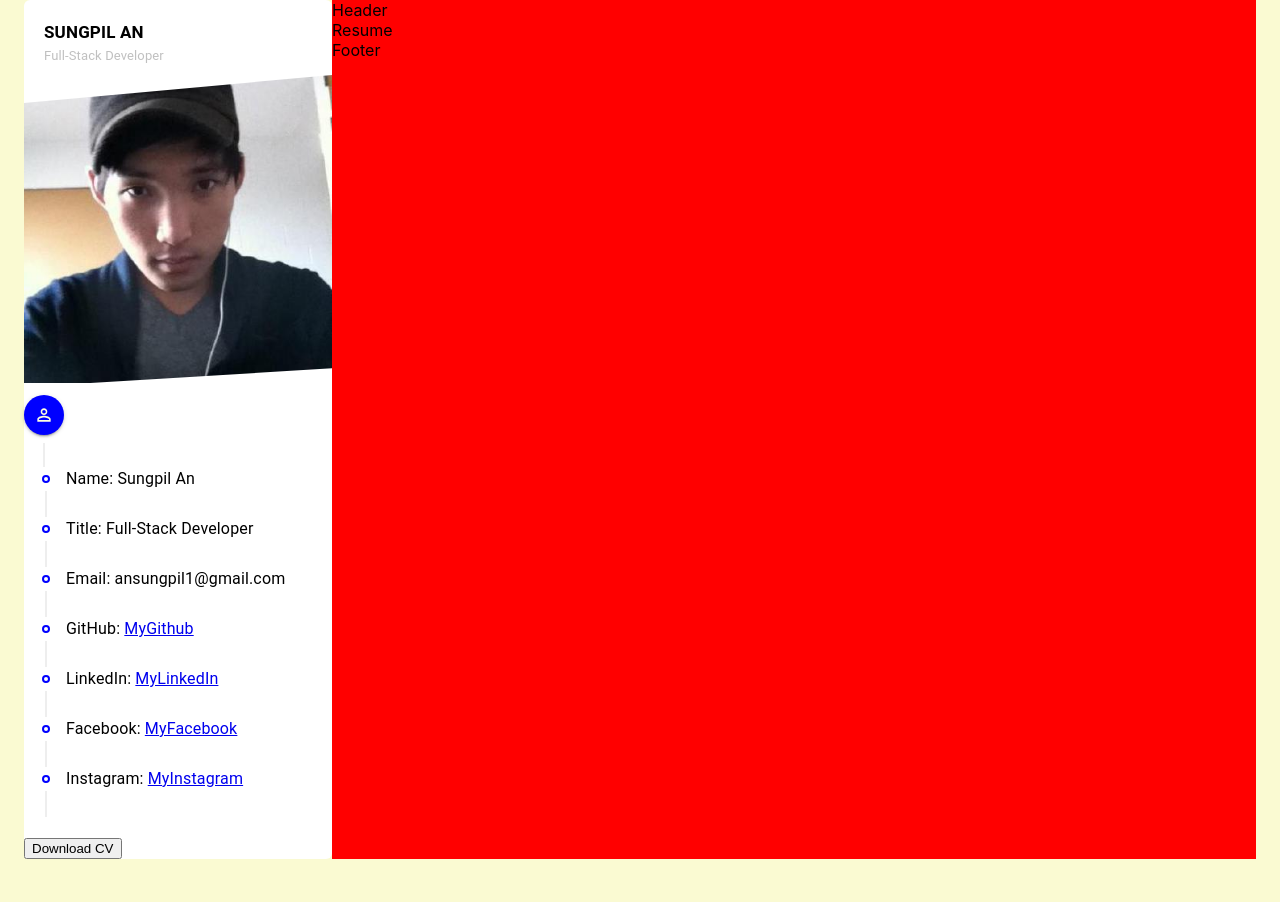
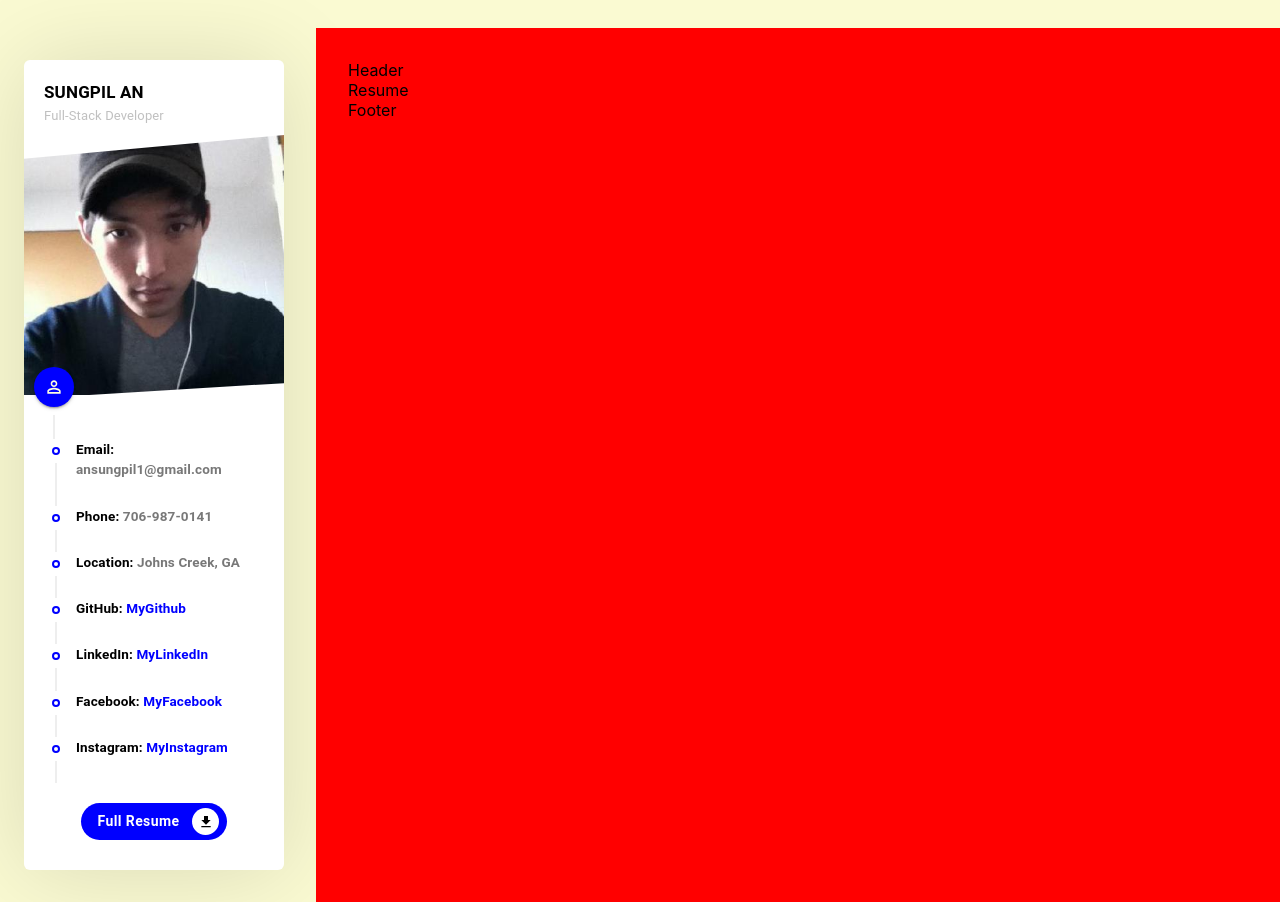
Before and after one commit to ahnlok/react-portfolio, a React (Create React App) app: page / in a window 1280 px wide. Before the commit the page ends 859 px from the top, so only its background shows below. Built offline with nearby package versions, Linux system fonts and the light colour scheme.

Commit message:
added button.js and css and import to profile

```diff
--- a/src/App.css
+++ b/src/App.css
@@ -1,3 +1,20 @@
 :root {
     --main-color: blue;
 }
+
+/* Margins & Paddings */
+.top_60 {
+    margin-top: 60px !important;
+}
+
+@media (max-width: 991px) {
+    .top_60 {
+        margin-top: 30px !important;
+    }
+}
+
+.container_shadow {
+    box-shadow: 0px 2px 92px 0px rgba(0, 0, 0, 0.13);
+    -webkit-box-shadow: 0px 2px 92px 0px rgba(0, 0, 0, 0.13);
+    -moz-box-shadow: 0px 2px 92px 0px rgba(0, 0 , 0 , 0.13);
+}
--- a/src/App.js
+++ b/src/App.js
@@ -14,8 +14,8 @@ import './App.css';
 
 function App() {
   return (
-   <Container>
-     <Grid container>
+   <Container className={'top_60'}>
+     <Grid container spacing={8}>
        <Grid item xs={12} sm={12} md={4} lg={3}>
          <Profile />
        </Grid>
--- /dev/null
+++ b/src/components/Button/Button.css
@@ -0,0 +1,38 @@
+.custom_btn {
+    background-color: var(--main-color) !important;
+    color: white !important;
+    font-size: 14px !important;
+    font-weight: bold !important;
+    border: 0 !important;
+    border-radius: 50px !important;
+    padding: 1px 12px !important;
+    line-height: 35px !important;
+    min-width: 100px !important;
+    outline: none !important;
+}
+
+.custom_btn .btn_icon_container {
+    color: #000 !important;
+    background: white !important;
+    border-radius: 50px !important;
+    height: 27px !important;
+    width: 27px !important;
+    line-height: 29px !important;
+    text-align: center !important;
+    display: flex !important;
+    align-items: center !important;
+    justify-content: center !important;
+}
+
+.custom_btn .btn_icon_container > .MuiSvgIcon-root {
+    font-size: 16px !important;
+}
+
+.custom_btn .btn_text {
+    font-size: 14px !important;
+    text-transform: none !important;
+    text-align: center;
+    width: 100%;
+    margin-right: 5px;
+    margin-left: 5px;
+}
--- /dev/null
+++ b/src/components/Button/Button.js
@@ -0,0 +1,16 @@
+import React from 'react'
+import { Button } from '@material-ui/core';
+import './Button.css';
+
+const CustomButton = ({text, icon}) => {
+    return (
+        <Button className='custom_btn'
+            endIcon={
+            icon ? <div className='btn_icon_container'>{icon}</div> : null}>
+            <span className='btn_text'>{text}</span>
+
+        </Button>
+    )
+}
+
+export default CustomButton
--- a/src/components/Profile/Profile.css
+++ b/src/components/Profile/Profile.css
@@ -30,3 +30,41 @@
 .profile_image img {
     width: 100%;
 }
+
+/* Information */
+.profile_information {
+    top: 0;
+    left: 0;
+    margin: -40px 10px 30px;
+}
+
+.profile_information .timeline .timeline_context {
+    margin-top: 2px;
+    margin-bottom: 10px;
+}
+
+.timelineItem_text {
+    font-size: 13.5px !important;
+    color: #787878 !important;
+    font-weight: bold !important;
+    text-decoration: none;
+}
+
+.timelineItem_text > a {
+    font-size: 13.5px !important;
+    color: blue !important;
+    font-weight: bold !important;
+    text-decoration: none;
+}
+
+.timelineItem_text > span{
+    color: black;
+}
+
+.profile .button_container {
+    width: 100%;
+    display: flex;
+    justify-content: center;
+    margin-top: 20px;
+
+}
--- a/src/components/Profile/Profile.js
+++ b/src/components/Profile/Profile.js
@@ -7,6 +7,8 @@ import resumeData from '../../utils/resumeData';
 import PersonOutlineOutlinedIcon from '@material-ui/icons/PersonOutlineOutlined';
 import TimelineItem from "@material-ui/lab/TimelineItem";
 import TimelineContent from "@material-ui/lab/TimelineContent";
+import CustomButton from '../Button/Button'
+import GetAppIcon from '@material-ui/icons/GetApp';
 
 
 const CustomTimelineItem = ({title, text, link}) => (
@@ -14,14 +16,14 @@ const CustomTimelineItem = ({title, text, link}) => (
         <CustomTimeLineSeparator />
         <TimelineContent className="timeline_content">
             {link ? (
-            <Typography>
+            <Typography className="timelineItem_text">
                 <span>{title}:</span>{" "}
                 <a href={link} target="_blank">
                     {text}
                 </a>
             </ Typography>
                 ) : (
-                <Typography>
+                <Typography className="timelineItem_text">
                     <span>{title}:</span> {text}
                 </Typography>
             )}
@@ -47,17 +49,23 @@ const Profile = () => {
 
             <div className='profile_information'>
                 <CustomTimeline icon={<PersonOutlineOutlinedIcon />}>
-                    <CustomTimelineItem title="Name" text={resumeData.name} />
-                    <CustomTimelineItem title="Title" text={resumeData.title} />
+                    {/* <CustomTimelineItem title="Name" text={resumeData.name} />
+                    <CustomTimelineItem title="Title" text={resumeData.title} /> */}
                     <CustomTimelineItem title="Email" text={resumeData.email} />
+                    <CustomTimelineItem title="Phone" text={resumeData.phone} />
+                    <CustomTimelineItem title="Location" text={resumeData.location} />
+
 
                     {Object.keys(resumeData.socials).map((key)=> (
                         <CustomTimelineItem title={key} text={resumeData.socials[key].text} link={resumeData.socials[key].link} />
 
                     ))}
                 </CustomTimeline>
-                <br />
-                <button>Download CV</button>
+
+               <div className='button_container'>
+
+               <CustomButton text={'Full Resume'} icon={<GetAppIcon />} />
+               </div>
             </div>
         </div>
     );
```
